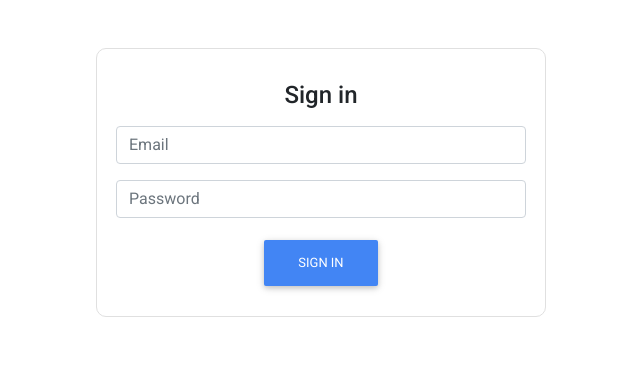
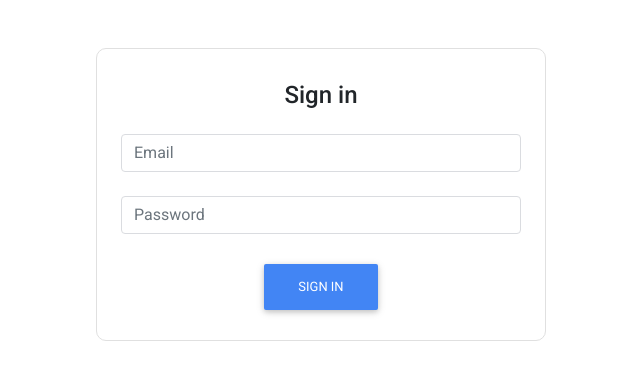
Before and after one commit to amanijaw96/DashboardApp, a React (Create React App) app: page / in a window 1280 px wide. Shown: the top 380 px of the page, without its empty margins (319-959 px from the left). Built offline with nearby package versions, Linux system fonts and the light colour scheme.

Commit message:
dev: enhance Input to use Reactmd Input

```diff
--- a/src/Components/CustomInput/index.js
+++ b/src/Components/CustomInput/index.js
@@ -1,4 +1,5 @@
 import React from "react";
+import { MDBInput } from "mdbreact";
 
 class CustomInput extends React.Component {
   constructor(props) {
@@ -7,9 +8,8 @@ class CustomInput extends React.Component {
   }
   render() {
     return (
-      <div className="form-row mt-3">
-        <label htmlFor={this.props.id}>{this.props.label}</label>
-        <input
+      <MDBInput
+        label={this.props.label}
         className={
           this.props.className
             ? "form-control" + this.props.className
@@ -17,8 +17,6 @@ class CustomInput extends React.Component {
         }
         {...this.props}
       />
-        <div className="invalid-feedback">{this.props.invalidmsg}</div>
-      </div>
     );
   }
 }
--- a/src/Containers/Login/index.js
+++ b/src/Containers/Login/index.js
@@ -33,6 +33,7 @@ class Login extends React.Component {
   handleFormSubmit = e => {
     var isvalidate = document.getElementById("signIn-form").checkValidity();
     e.preventDefault();
+    console.log(isvalidate);
     if (isvalidate) {
       this.handleSignin();
     }
@@ -64,24 +65,24 @@ class Login extends React.Component {
         >
           <p className="h4 mt-2">Sign in</p>
           <CustomInput
-            type="text"
+            type="email"
             id="email"
-            placeholder="Email"
+            hint="Email"
             required
-            invalidmsg="Please provide an email"
             onChange={e => {
               this.setState({ email: e.target.value });
             }}
+            outline
             value={this.state.email}
           ></CustomInput>
 
           <CustomInput
             type="text"
             id="password"
-            placeholder="Password"
+            hint="Password"
             type="password"
             required
-            invalidmsg="Please provide a password"
+            outline
             onChange={e => {
               this.setState({ password: e.target.value });
             }}
```
Lines whose indentation alone changed are shown as unchanged.
